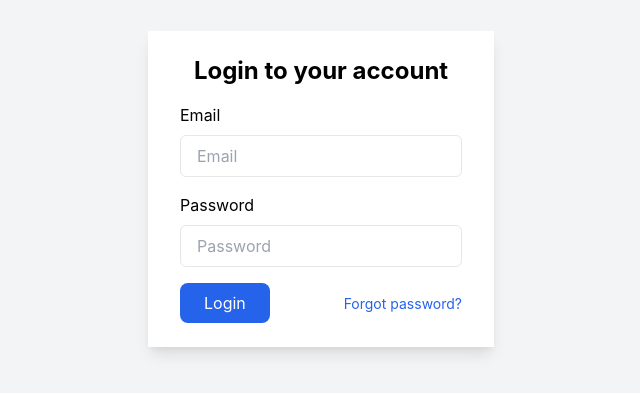
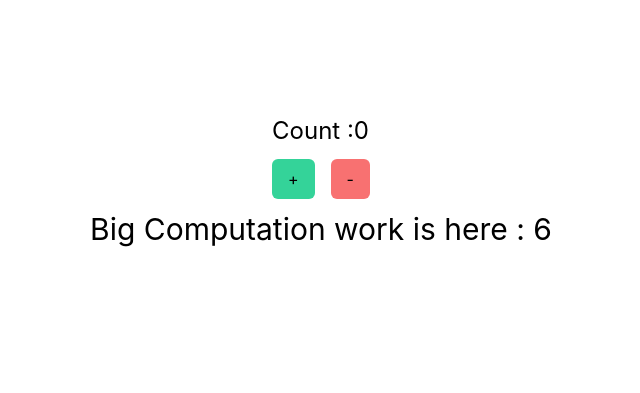
Before and after one commit to HlaingMinThan/React-Beyond-The-Basic, a React (Create React App) app: page / in a window 1280 px wide. Shown: the part 219-612 px from the top of the page, without its empty margins (319-959 px from the left). Built offline with nearby package versions, Linux system fonts and the light colour scheme.

Commit message:
useCase of useMemo example

```diff
--- a/src/App.css
+++ b/src/App.css
@@ -1,5 +1,6 @@
 .app {
   display: flex;
+  flex-direction: column;
   justify-content: center;
   align-items: center;
   height: 100vh;
--- a/src/App.js
+++ b/src/App.js
@@ -1,8 +1,8 @@
 import './App.css'
-import Login from './Auth/Login.jsx';
+import HandleBigComputation from './components/HandleBigComputation/HandleBigComputation.jsx';
 
 function App() {
-  return <Login></Login>
+  return <HandleBigComputation />
 }
 
 export default App;
--- /dev/null
+++ b/src/components/HandleBigComputation/HandleBigComputation.jsx
@@ -0,0 +1,40 @@
+import React, { useState } from "react";
+
+export default function HandleBigComputation() {
+  console.log("component start rendering");
+  let [count, setCount] = useState(0);
+  let [arr, setArr] = useState([1, 2, 3]);
+
+  function calcuateBigComputation() {
+    console.log("calculation big computation task");
+    for (let x = 0; x < 2000000000; x++) {} //simulate slow the performance
+    return arr.reduce((a, b) => a + b, 0);
+  }
+  return (
+    <div className="app">
+      <div>
+        <h1 className="text-2xl"> Count :{count}</h1>
+        <div className="justify-center space-x-4 my-3">
+          <button
+            className="bg-green-400 px-4 py-2 rounded-md "
+            onClick={() => setCount((prev) => prev + 1)}
+          >
+            +
+          </button>
+          <button
+            className="bg-red-400 px-4 py-2 rounded-md "
+            onClick={() => setCount((prev) => prev - 1)}
+          >
+            -
+          </button>
+        </div>
+      </div>
+
+      <div>
+        <h1 className="text-3xl">
+          Big Computation work is here : {calcuateBigComputation()}
+        </h1>
+      </div>
+    </div>
+  );
+}
```
